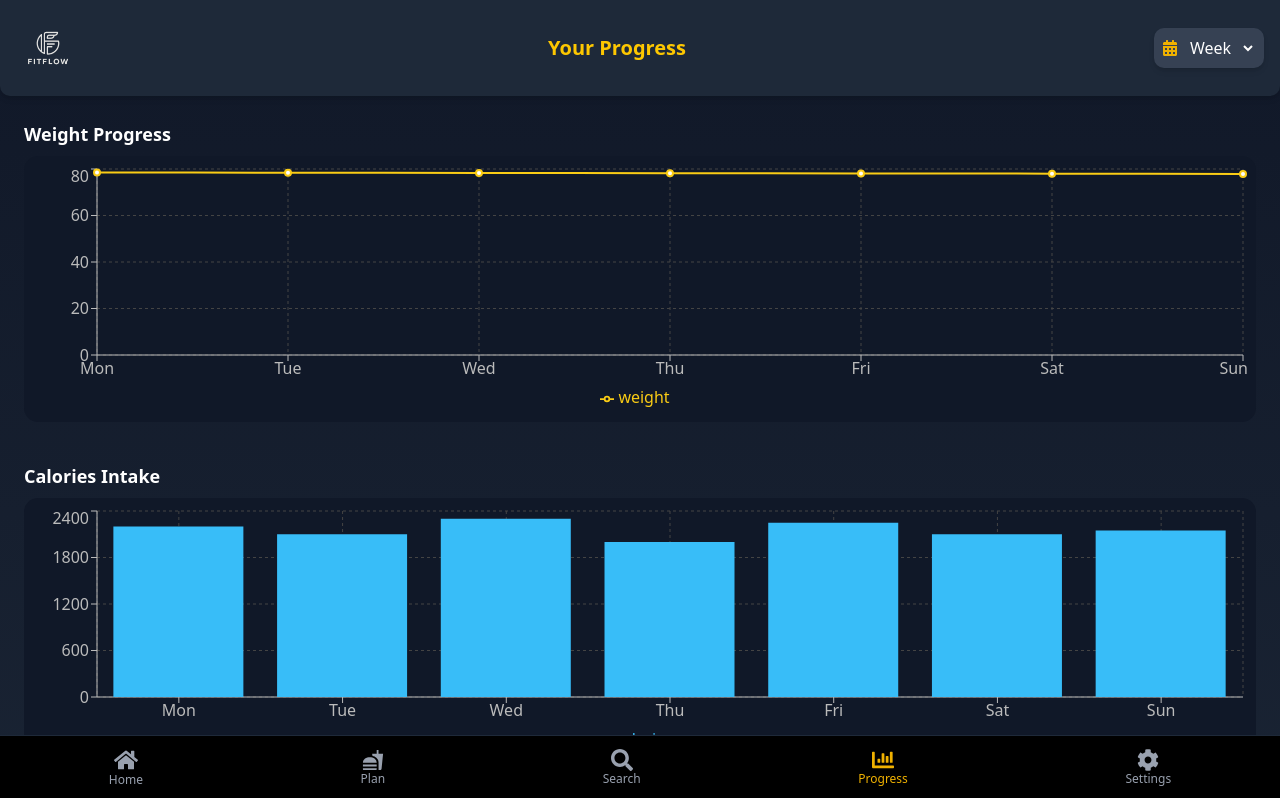
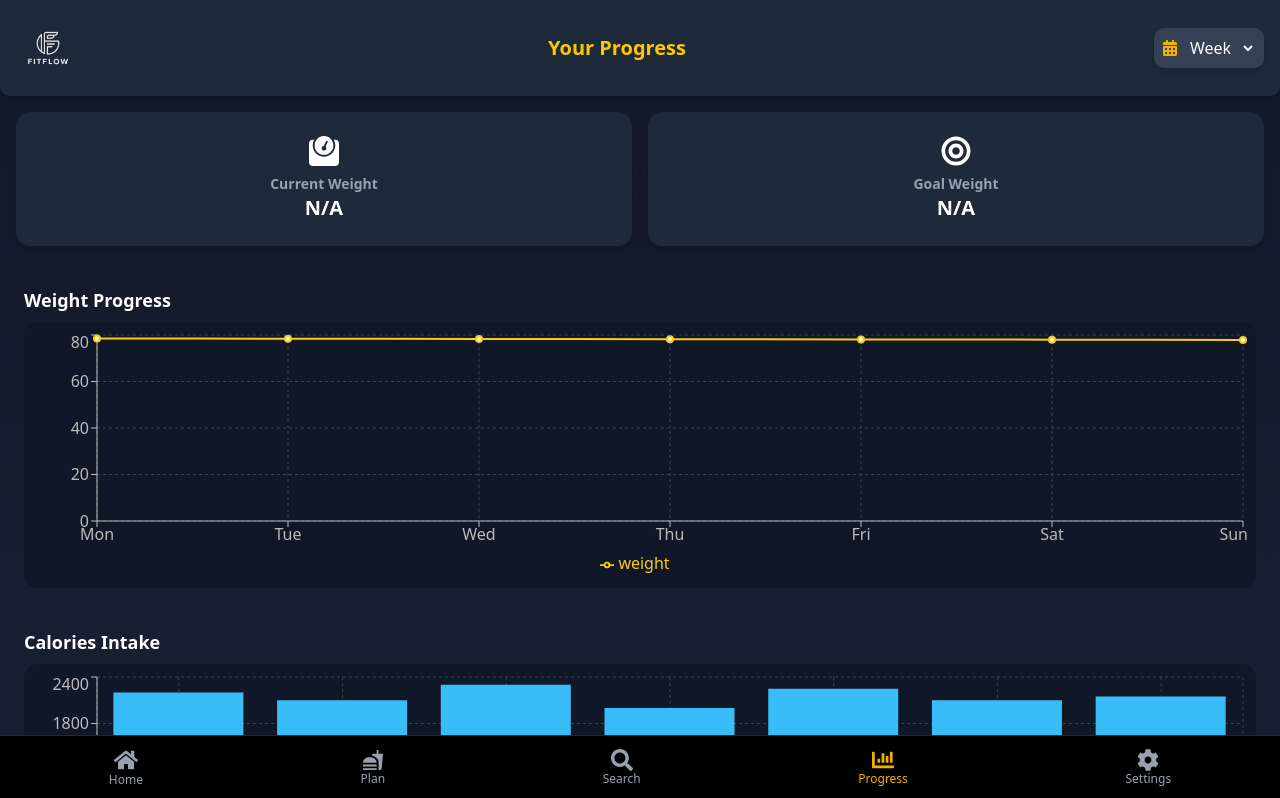
Before and after one commit to Shaaz383/fitFlow, a React (Vite) app: page /progress in a window 1280 px wide. Shown: the top 798 px of the page. Built offline with nearby package versions, Linux system fonts and the light colour scheme; sample sign-in values are in the browser's storage.

Commit message:
update weight on progress page

```diff
--- a/src/Pages/ProgressPage.jsx
+++ b/src/Pages/ProgressPage.jsx
@@ -1,5 +1,5 @@
-import { useState } from "react";
-import { FaWeight, FaChartLine } from "react-icons/fa";
+import { useState, useEffect } from "react";
+import { FaWeight, FaChartLine, FaBullseye } from "react-icons/fa";
 import BottomNavbar from "../customComponents/BottomNavbar";
 import logo from "../assets/logoDark.png";
 import Header from "@/customComponents/Progresspage/Header";
@@ -7,28 +7,64 @@ import StatCard from "@/customComponents/Progresspage/StatCard";
 import WeightProgressChart from "@/customComponents/Progresspage/WeightProgressChart";
 import CalorieIntakeChart from "@/customComponents/Progresspage/CalorieIntakeChart";
 import MacroBreakdownChart from "@/customComponents/Progresspage/MacroBreakdownChart";
-
-// Import dummy data
 import { weightData, calorieData, macroData, statData } from "@/data/progressData";
 
 const ProgressPage = () => {
   const [timeframe, setTimeframe] = useState("Week");
+  const [userStats, setUserStats] = useState({ currentWeight: null, goalWeight: null });
+
+  // Load user data from localStorage
+  useEffect(() => {
+    const user = JSON.parse(localStorage.getItem('currentUser'));
+    if (user?.stats) {
+      setUserStats({
+        currentWeight: user.stats.weight,
+        goalWeight: user.stats.goalWeight
+      });
+    }
+  }, []);
 
   return (
     <div className="min-h-screen bg-gradient-to-b from-gray-900 to-gray-800 text-white pb-20">
       <Header logo={logo} timeframe={timeframe} setTimeframe={setTimeframe} />
 
-      {/* Stats Section */}
-      {/* <div className="grid grid-cols-2 gap-4 p-4">
-        {statData[timeframe].map((stat, index) => {
-          const Icon = stat.icon === "FaWeight" ? FaWeight : FaChartLine;
-          return (
-            <StatCard key={index} icon={Icon} label={stat.label} value={stat.value} color={stat.color} />
-          );
-        })}
-      </div> */}
+      {/* Stats Section - Modified to show weight info */}
+      <div className="grid grid-cols-2 gap-4 p-4">
+        {/* Current Weight Card */}
+        <StatCard
+          icon={FaWeight}
+          label="Current Weight"
+          value={userStats.currentWeight ? `${userStats.currentWeight} kg` : "N/A"}
+          color=""
+        />
 
-      {/* Charts Section */}
+        {/* Goal Weight Card */}
+        <StatCard
+          icon={FaBullseye}
+          label="Goal Weight"
+          value={userStats.goalWeight ? `${userStats.goalWeight} kg` : "N/A"}
+          color=""
+        />
+
+        {/* Original Stats (filter out any existing weight stats if needed) */}
+        {statData[timeframe]
+          .filter(stat => !stat.label.toLowerCase().includes('weight'))
+          .map((stat, index) => {
+            const Icon = stat.icon === "FaWeight" ? FaWeight : FaChartLine;
+            return (
+              <StatCard
+                key={index + 2} // Start after weight cards
+                icon={Icon}
+                label={stat.label}
+                value={stat.value}
+                color={stat.color}
+              />
+            );
+          })
+        }
+      </div>
+
+      {/* Charts Section - Unchanged */}
       <div className="space-y-6 p-4">
         <WeightProgressChart data={weightData[timeframe]} />
         <CalorieIntakeChart data={calorieData[timeframe]} />
```
